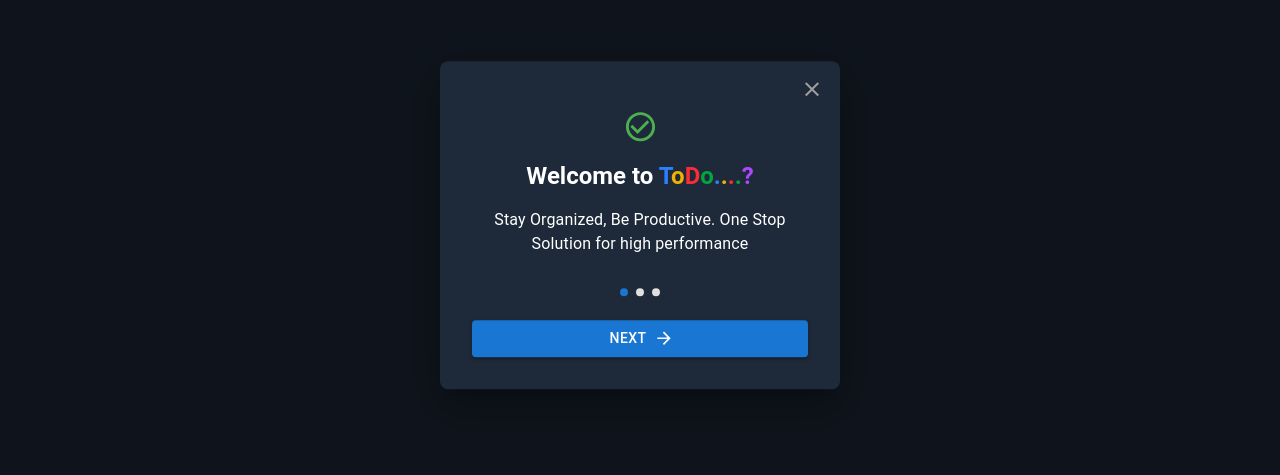
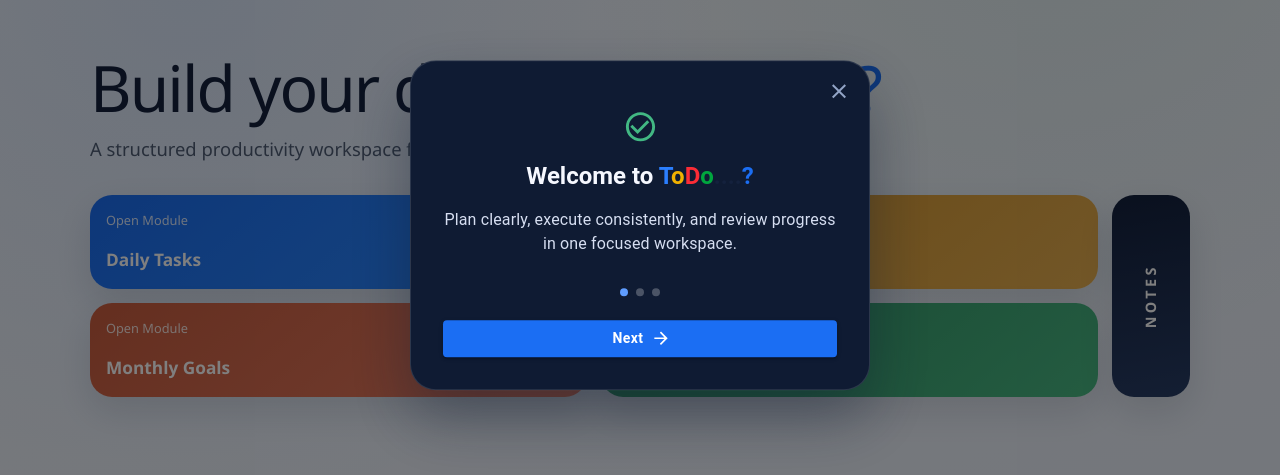
Before and after one commit to s3nsh1-dev/todo-list, a React (Vite) app in the folder client/: page / in a window 1280 px wide. Shown: the part 175-650 px from the top of the page. Built offline with nearby package versions, Linux system fonts and the light colour scheme; no server answers.

Commit message:
feat(ui-foundation): establish modern design system and app shell

```diff
--- a/client/src/App.tsx
+++ b/client/src/App.tsx
@@ -10,7 +10,8 @@ import Test from "./Test/Test";
 
 const App = () => {
   return (
-    <>
+    <div className="app-shell">
+      <div className="page-frame">
         <Routes>
           <Route path="/" element={<Homepage />} />
           <Route path="*" element={<PageNotFound />} />
@@ -21,7 +22,8 @@ const App = () => {
           <Route path="/notes" element={<Notes />} />
           <Route path="/test" element={<Test />} />
         </Routes>
-    </>
+      </div>
+    </div>
   );
 };
 
--- a/client/src/components/homepage/IntroCard.tsx
+++ b/client/src/components/homepage/IntroCard.tsx
@@ -19,42 +19,43 @@ const IntroCard: React.FC<propTypes> = ({ onClose }) => {
 
   const steps = [
     {
-      title: `Welcome to `,
+      title: "Welcome to ",
       content:
-        "Stay Organized, Be Productive. One Stop Solution for high performance",
+        "Plan clearly, execute consistently, and review progress in one focused workspace.",
       icon: (
         <CheckCircleOutlineIcon
           fontSize="large"
-          sx={{ color: "#4caf50", mb: 2 }}
+          sx={{ color: "#42b883", mb: 2 }}
         />
       ),
     },
     {
       title: "Manage Your Tasks",
-      content: "Drag your tasks. Drop your doubts. Conquer your day. Repeat with pride. 🎯🐅",
+      content:
+        "Organize goals by timeline, reorder priorities, and keep momentum every day.",
       icon: (
         <FormatListBulletedIcon
           fontSize="large"
-          sx={{ color: "#2196f3", mb: 2 }}
+          sx={{ color: "#54a6ff", mb: 2 }}
         />
       ),
     },
     {
-      title: "Take Notes",
+      title: "Capture Notes",
       content:
-        "Capture your thoughts and ideas quickly and keep it close to you.  ",
+        "Save quick ideas and context so decisions stay close to your tasks.",
       icon: (
-        <StickyNote2Icon fontSize="large" sx={{ color: "#ff9800", mb: 2 }} />
+        <StickyNote2Icon fontSize="large" sx={{ color: "#ffc061", mb: 2 }} />
       ),
     },
   ];
 
   const handleNext = () => {
     if (currentStep < steps.length - 1) {
-      setCurrentStep(currentStep + 1);
-    } else {
-      onClose();
+      setCurrentStep((prev) => prev + 1);
+      return;
     }
+    onClose();
   };
 
   return (
@@ -64,22 +65,19 @@ const IntroCard: React.FC<propTypes> = ({ onClose }) => {
         top: "50%",
         left: "50%",
         transform: "translate(-50%, -50%)",
-        width: 400,
-        borderRadius: 2,
-        boxShadow: 24,
         p: 4,
         outline: "none",
       }}
-      className="text-white bg-gray-800"
+      className="home-intro-card"
     >
       <IconButton
         aria-label="close"
         onClick={onClose}
         sx={{
           position: "absolute",
-          right: 8,
-          top: 8,
-          color: (theme) => theme.palette.grey[500],
+          right: 10,
+          top: 10,
+          color: "#91a3c5",
         }}
       >
         <CloseIcon />
@@ -93,15 +91,14 @@ const IntroCard: React.FC<propTypes> = ({ onClose }) => {
         mt={2}
       >
         {steps[currentStep].icon}
-        <Typography variant="h5" component="h2" fontWeight="bold" mb={2}>
+        <Typography variant="h5" component="h2" fontWeight="700" mb={2}>
           {steps[currentStep].title}
           {currentStep === 0 ? <ToDoHeading /> : ""}
         </Typography>
-        <Typography variant="body1" mb={4}>
+        <Typography variant="body1" mb={4} sx={{ color: "#d6def1" }}>
           {steps[currentStep].content}
         </Typography>
 
-        {/* Step indicators */}
         <Box display="flex" gap={1} mb={3}>
           {steps.map((_, index) => (
             <Box
@@ -110,7 +107,8 @@ const IntroCard: React.FC<propTypes> = ({ onClose }) => {
                 width: 8,
                 height: 8,
                 borderRadius: "50%",
-                backgroundColor: index === currentStep ? "#1976d2" : "#e0e0e0",
+                backgroundColor:
+                  index === currentStep ? "#5f9dff" : "rgba(255,255,255,0.25)",
               }}
             />
           ))}
@@ -121,6 +119,12 @@ const IntroCard: React.FC<propTypes> = ({ onClose }) => {
           endIcon={<ArrowForwardIcon />}
           onClick={handleNext}
           fullWidth
+          sx={{
+            textTransform: "none",
+            fontWeight: 700,
+            bgcolor: "#1b6ef3",
+            "&:hover": { bgcolor: "#1258cc" },
+          }}
         >
           {currentStep < steps.length - 1 ? "Next" : "Get Started"}
         </Button>
--- a/client/src/components/homepage/NotesLink.tsx
+++ b/client/src/components/homepage/NotesLink.tsx
@@ -1,19 +1,9 @@
 import { Link } from "react-router-dom";
-import { hoverAnimation } from "../../constants/GenericConstants";
 
 const NotesLink = () => {
   return (
-    <Link
-      to="notes"
-      className={`bg-purple-500 flex justify-center items-center w-10 rounded-xl cursor-pointer ${hoverAnimation}`}
-    >
-      <p className={`rotate-90 flex gap-3 font-bold`}>
-        <span className="rotate-270">N</span>
-        <span className="rotate-270">O</span>
-        <span className="rotate-270">T</span>
-        <span className="rotate-270">E</span>
-        <span className="rotate-270">S</span>
-      </p>
+    <Link to="notes" className="home-notes-link">
+      <p className="home-notes-text">NOTES</p>
     </Link>
   );
 };
--- a/client/src/components/homepage/TasksLinks.tsx
+++ b/client/src/components/homepage/TasksLinks.tsx
@@ -1,8 +1,5 @@
 import { Link } from "react-router-dom";
 import React from "react";
-import { hoverAnimation } from "../../constants/GenericConstants";
-
-const moreCss: string = `rounded-xl w-50 font-bold cursor-pointer`;
 
 interface tasksLinksPropsType {
   route: string;
@@ -10,15 +7,18 @@ interface tasksLinksPropsType {
   color: string;
 }
 
+const toneMap: Record<string, string> = {
+  "bg-blue-500": "home-route-daily",
+  "bg-yellow-500": "home-route-weekly",
+  "bg-red-500": "home-route-monthly",
+  "bg-green-600": "home-route-yearly",
+};
+
 const TasksLinks: React.FC<tasksLinksPropsType> = ({ route, text, color }) => {
   return (
-    <Link to={route}>
-      <div
-        className={`${color} ${moreCss} ${hoverAnimation}`}
-        style={{ padding: "0.5rem" }}
-      >
-        {text}
-      </div>
+    <Link to={route} className={`home-route-link ${toneMap[color]}`}>
+      <small>Open Module</small>
+      <p>{text}</p>
     </Link>
   );
 };
--- a/client/src/components/others/ToDoHeading.tsx
+++ b/client/src/components/others/ToDoHeading.tsx
@@ -9,18 +9,20 @@ const ToDoHeading = () => {
       </span>
     );
   });
+
   const renderColorFullDots: React.ReactNode[] = colorPalette.map((color) => {
     return (
-      <span key={color.id} className={`${color.color}`}>
+      <span key={color.id} className="todo-heading-dot">
         .
       </span>
     );
   });
+
   return (
     <>
       {renderTodoLetters}
       {renderColorFullDots}
-      <span className="text-purple-500">?</span>
+      <span className="todo-heading-question">?</span>
     </>
   );
 };
--- a/client/src/index.css
+++ b/client/src/index.css
@@ -1,7 +1,196 @@
 @import "tailwindcss";
+
+:root {
+  --bg: #f4f7fb;
+  --bg-overlay: #e8eef9;
+  --surface: #ffffff;
+  --surface-soft: #f8fbff;
+  --border: #d5dfef;
+  --text-primary: #14213d;
+  --text-secondary: #4f5d75;
+  --accent: #1b6ef3;
+  --accent-hover: #1258cc;
+  --success: #1f8f63;
+  --warning: #d09028;
+  --danger: #c84e4e;
+  --shadow: 0 14px 35px rgba(20, 33, 61, 0.12);
+  --radius-lg: 22px;
+  --radius-md: 14px;
+}
+
 * {
   box-sizing: border-box;
 }
+
+html,
+body,
+#root {
+  min-height: 100%;
+}
+
 body {
-  margin: 0px 3%;
+  margin: 0;
+  color: var(--text-primary);
+  font-family: "Manrope", "Segoe UI", sans-serif;
+  background:
+    radial-gradient(circle at 15% 20%, rgba(27, 110, 243, 0.11), transparent 42%),
+    radial-gradient(circle at 82% 8%, rgba(31, 143, 99, 0.08), transparent 37%),
+    linear-gradient(165deg, var(--bg), var(--bg-overlay));
 }
+
+a {
+  color: inherit;
+  text-decoration: none;
+}
+
+.app-shell {
+  min-height: 100vh;
+  padding: clamp(16px, 2.5vw, 36px);
+}
+
+.page-frame {
+  max-width: 1100px;
+  margin: 0 auto;
+}
+
+.home-layout {
+  min-height: calc(100vh - clamp(32px, 5vw, 72px));
+  display: flex;
+  flex-direction: column;
+  justify-content: center;
+  gap: 2rem;
+}
+
+.home-hero h1 {
+  margin: 0;
+  font-size: clamp(2rem, 5vw, 4.2rem);
+  line-height: 1.1;
+  letter-spacing: -0.03em;
+}
+
+.home-hero p {
+  margin-top: 12px;
+  color: var(--text-secondary);
+  font-size: clamp(1rem, 1.5vw, 1.15rem);
+}
+
+.home-actions {
+  display: grid;
+  grid-template-columns: minmax(0, 1fr) auto;
+  gap: 14px;
+  align-items: stretch;
+}
+
+.home-actions-grid {
+  display: grid;
+  grid-template-columns: repeat(2, minmax(0, 1fr));
+  gap: 14px;
+}
+
+.home-route-link {
+  border-radius: var(--radius-lg);
+  padding: 16px;
+  min-height: 94px;
+  color: #fff;
+  box-shadow: var(--shadow);
+  transition: transform 0.2s ease, filter 0.2s ease;
+  display: flex;
+  flex-direction: column;
+  justify-content: space-between;
+  cursor: pointer;
+}
+
+.home-route-link:hover {
+  transform: translateY(-4px);
+  filter: brightness(1.05);
+}
+
+.home-route-link p {
+  margin: 0;
+  font-weight: 700;
+  font-size: 1.08rem;
+}
+
+.home-route-link small {
+  opacity: 0.85;
+  font-size: 0.8rem;
+}
+
+.home-route-daily {
+  background: linear-gradient(140deg, #1b6ef3, #2f8cff);
+}
+
+.home-route-weekly {
+  background: linear-gradient(140deg, #d09028, #e6af50);
+}
+
+.home-route-monthly {
+  background: linear-gradient(140deg, #ca5d3f, #e77d63);
+}
+
+.home-route-yearly {
+  background: linear-gradient(140deg, #2f8f63, #49b983);
+}
+
+.home-notes-link {
+  border-radius: var(--radius-lg);
+  width: 78px;
+  min-height: 202px;
+  background: linear-gradient(170deg, #14213d, #283d66);
+  color: #fff;
+  box-shadow: var(--shadow);
+  display: flex;
+  justify-content: center;
+  align-items: center;
+  transition: transform 0.2s ease;
+}
+
+.home-notes-link:hover {
+  transform: translateY(-4px);
+}
+
+.home-notes-text {
+  writing-mode: vertical-rl;
+  transform: rotate(180deg);
+  font-weight: 800;
+  letter-spacing: 0.24em;
+  font-size: 0.9rem;
+}
+
+.todo-heading-dot {
+  color: #14213d;
+}
+
+.todo-heading-question {
+  color: #1b6ef3;
+}
+
+.home-intro-card {
+  width: min(92vw, 460px);
+  border-radius: 26px;
+  background: #0f1b33;
+  color: #f6f8ff;
+  border: 1px solid rgba(255, 255, 255, 0.12);
+  box-shadow: 0 28px 60px rgba(15, 27, 51, 0.4);
+}
+
+@media (max-width: 768px) {
+  .home-actions {
+    grid-template-columns: 1fr;
+  }
+
+  .home-actions-grid {
+    grid-template-columns: 1fr;
+  }
+
+  .home-notes-link {
+    width: 100%;
+    min-height: 64px;
+  }
+
+  .home-notes-text {
+    writing-mode: horizontal-tb;
+    transform: none;
+    letter-spacing: 0.15em;
+  }
+}
--- a/client/src/pages/Homepage.tsx
+++ b/client/src/pages/Homepage.tsx
@@ -8,6 +8,7 @@ import IntroCard from "../components/homepage/IntroCard";
 
 const Homepage = () => {
   const { intoFlag, setIntoFlag } = useGlobalContext();
+
   const renderRouteButtons: React.ReactNode[] = RouteButtonProperties.map(
     (buttons) => {
       return (
@@ -20,22 +21,30 @@ const Homepage = () => {
       );
     }
   );
+
   const handleCloseIntro = () => {
     setIntoFlag(false);
   };
+
   return (
     <>
-      <div className="flex flex-col justify-center items-center h-screen gap-20">
-        <h1 className="font-bold text-5xl">
-          what <ToDoHeading />
-        </h1>
-        <div className="flex gap-3 text-center">
-          <div className="flex flex-col justify-center items-center gap-3">
-            {renderRouteButtons}
-          </div>
+      <div className="home-layout">
+        <section className="home-hero">
+          <h1>
+            Build your day with <ToDoHeading />
+          </h1>
+          <p>
+            A structured productivity workspace for daily execution and long-term
+            goals.
+          </p>
+        </section>
+
+        <section className="home-actions">
+          <div className="home-actions-grid">{renderRouteButtons}</div>
           <NotesLink />
-        </div>
+        </section>
       </div>
+
       {intoFlag && (
         <Modal open={intoFlag} onClose={handleCloseIntro}>
           <IntroCard onClose={handleCloseIntro} />
@@ -44,4 +53,5 @@ const Homepage = () => {
     </>
   );
 };
+
 export default Homepage;
```
Lines whose indentation alone changed are shown as unchanged.
